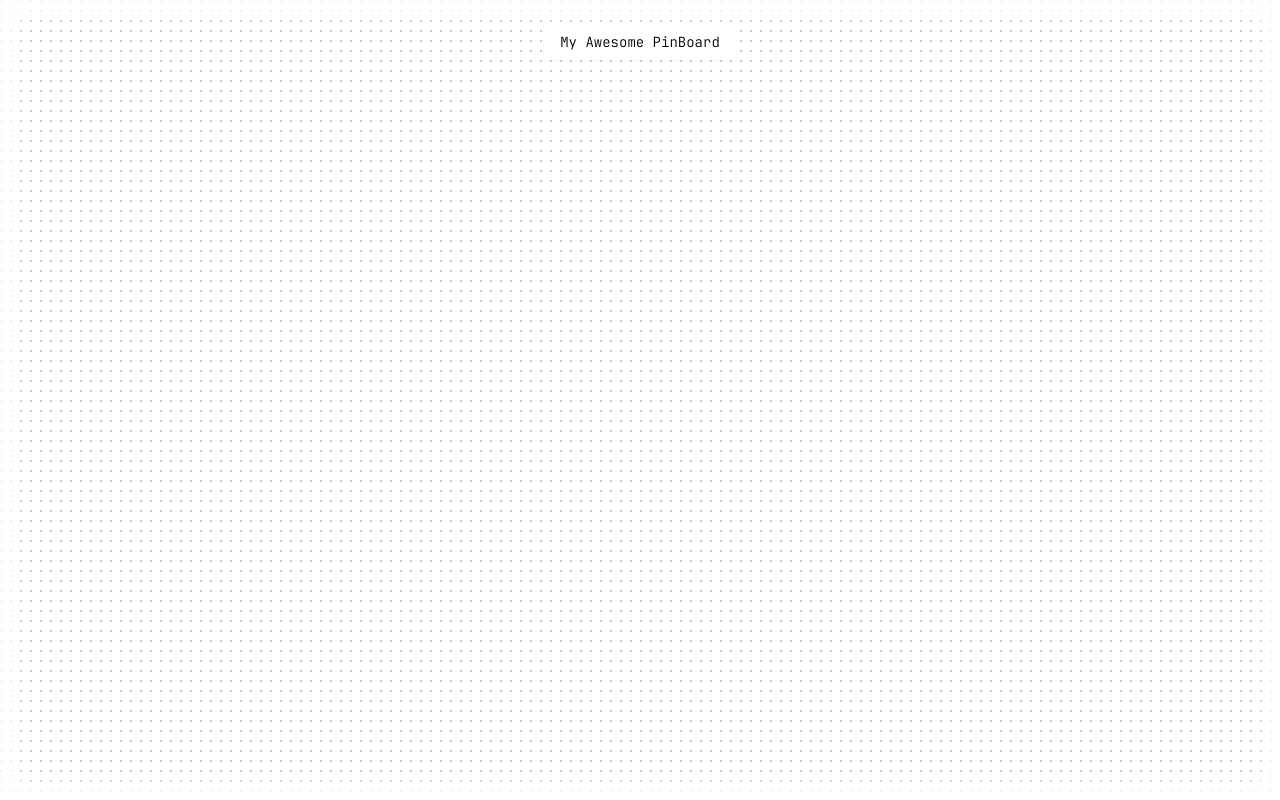
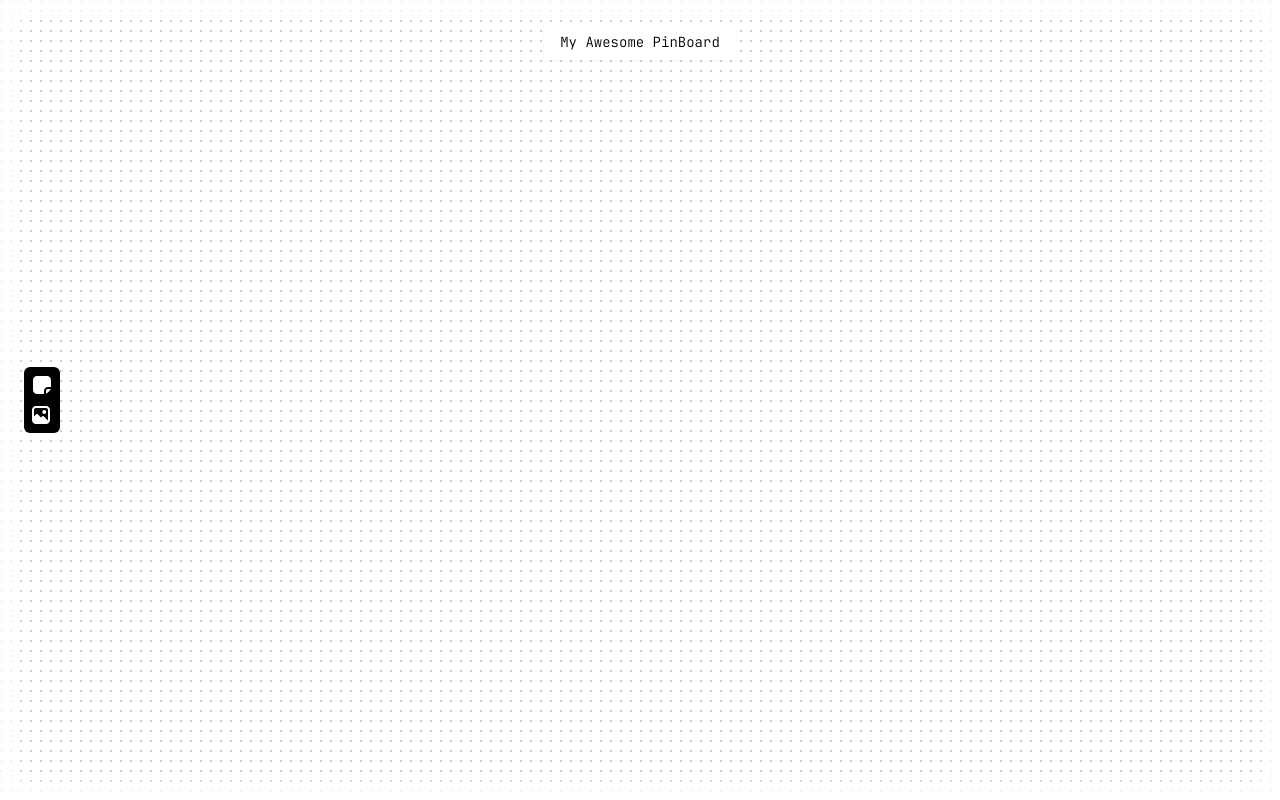
Before and after one commit to jesseborg/pinboard, a Next.js app: page / in a window 1280 px wide. Built offline with nearby package versions, Linux system fonts and the light colour scheme.

Commit message:
feat(pinboard): add basic `ToolBar` ui
+ added basic `Button` component
+ added two icons `NoteIcon` and `ImageIcon`

```diff
--- a/src/components/app.tsx
+++ b/src/components/app.tsx
@@ -2,6 +2,9 @@
 
 import { useLocalStorage } from "@/hooks/use-local-storage";
 import { Nodes } from "@/stores/use-nodes-store";
+import { Button } from "./button";
+import { ImageIcon } from "./icons/image-icon";
+import { NoteIcon } from "./icons/note-icon";
 import { ImageNode } from "./nodes/image-node";
 import { MDXNode } from "./nodes/mdx-node";
 import { Background } from "./pinboard/background";
@@ -17,7 +20,23 @@ export function App() {
 
 	return (
 		<PinBoard nodes={nodes} onNodesChange={setNodes} nodeTypes={nodeTypes}>
+			<ToolBar />
 			<Background />
 		</PinBoard>
 	);
 }
+
+function ToolBar() {
+	return (
+		<div className="absolute z-20 text-white h-full pl-6 flex">
+			<div className="flex self-center gap-1.5 flex-col bg-black p-1.5 rounded-md">
+				<Button>
+					<NoteIcon />
+				</Button>
+				<Button>
+					<ImageIcon />
+				</Button>
+			</div>
+		</div>
+	);
+}
--- /dev/null
+++ b/src/components/button.tsx
@@ -0,0 +1,7 @@
+import { PropsWithChildren } from "react";
+
+type ButtonProps = {};
+
+export function Button({ children }: PropsWithChildren<ButtonProps>) {
+	return <button>{children}</button>;
+}
--- /dev/null
+++ b/src/components/icons/image-icon.tsx
@@ -0,0 +1,22 @@
+export function ImageIcon() {
+	return (
+		<svg
+			width="24"
+			height="24"
+			viewBox="0 0 24 24"
+			fill="none"
+			xmlns="http://www.w3.org/2000/svg"
+		>
+			<path
+				d="M14.25 7C13.1454 7 12.25 7.89543 12.25 9C12.25 10.1046 13.1454 11 14.25 11C15.3546 11 16.25 10.1046 16.25 9C16.25 7.89543 15.3546 7 14.25 7Z"
+				fill="currentColor"
+			/>
+			<path
+				fill-rule="evenodd"
+				clip-rule="evenodd"
+				d="M6 3C3.79086 3 2 4.79086 2 7V17C2 19.2091 3.79086 21 6 21H16C18.2091 21 20 19.2091 20 17V7C20 4.79086 18.2091 3 16 3H6ZM13.7071 13.2929L17.9323 17.518C17.9764 17.3528 18 17.1792 18 17V7C18 5.89543 17.1046 5 16 5H6C4.89543 5 4 5.89543 4 7V13.5858L6.29289 11.2929C6.68342 10.9024 7.31658 10.9024 7.70711 11.2929L11 14.5858L12.2929 13.2929C12.6834 12.9024 13.3166 12.9024 13.7071 13.2929Z"
+				fill="currentColor"
+			/>
+		</svg>
+	);
+}
--- /dev/null
+++ b/src/components/icons/note-icon.tsx
@@ -0,0 +1,22 @@
+export function NoteIcon() {
+	return (
+		<svg
+			width="24"
+			height="24"
+			viewBox="0 0 24 24"
+			fill="none"
+			xmlns="http://www.w3.org/2000/svg"
+		>
+			<path
+				fill-rule="evenodd"
+				clip-rule="evenodd"
+				d="M3 7C3 4.79086 4.79086 3 7 3H17C19.2091 3 21 4.79086 21 7V14H18C15.7909 14 14 15.7909 14 18V21H7C4.79086 21 3 19.2091 3 17V7Z"
+				fill="currentColor"
+			/>
+			<path
+				d="M16 20.8021C16.5923 20.6085 17.1369 20.2773 17.5858 19.8284L19.8284 17.5858C20.2773 17.1369 20.6085 16.5923 20.8021 16H18C16.8954 16 16 16.8954 16 18V20.8021Z"
+				fill="currentColor"
+			/>
+		</svg>
+	);
+}
```
